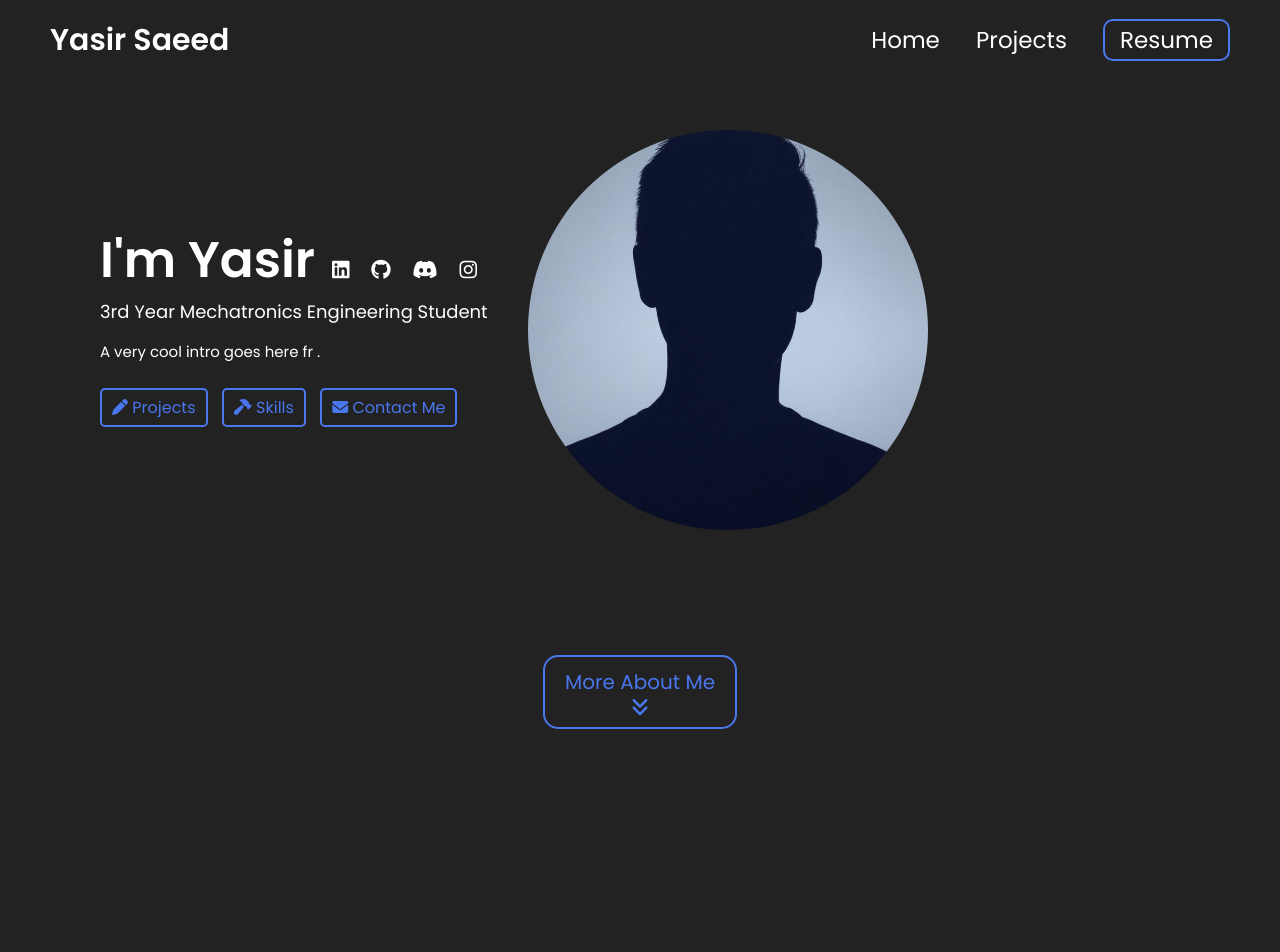
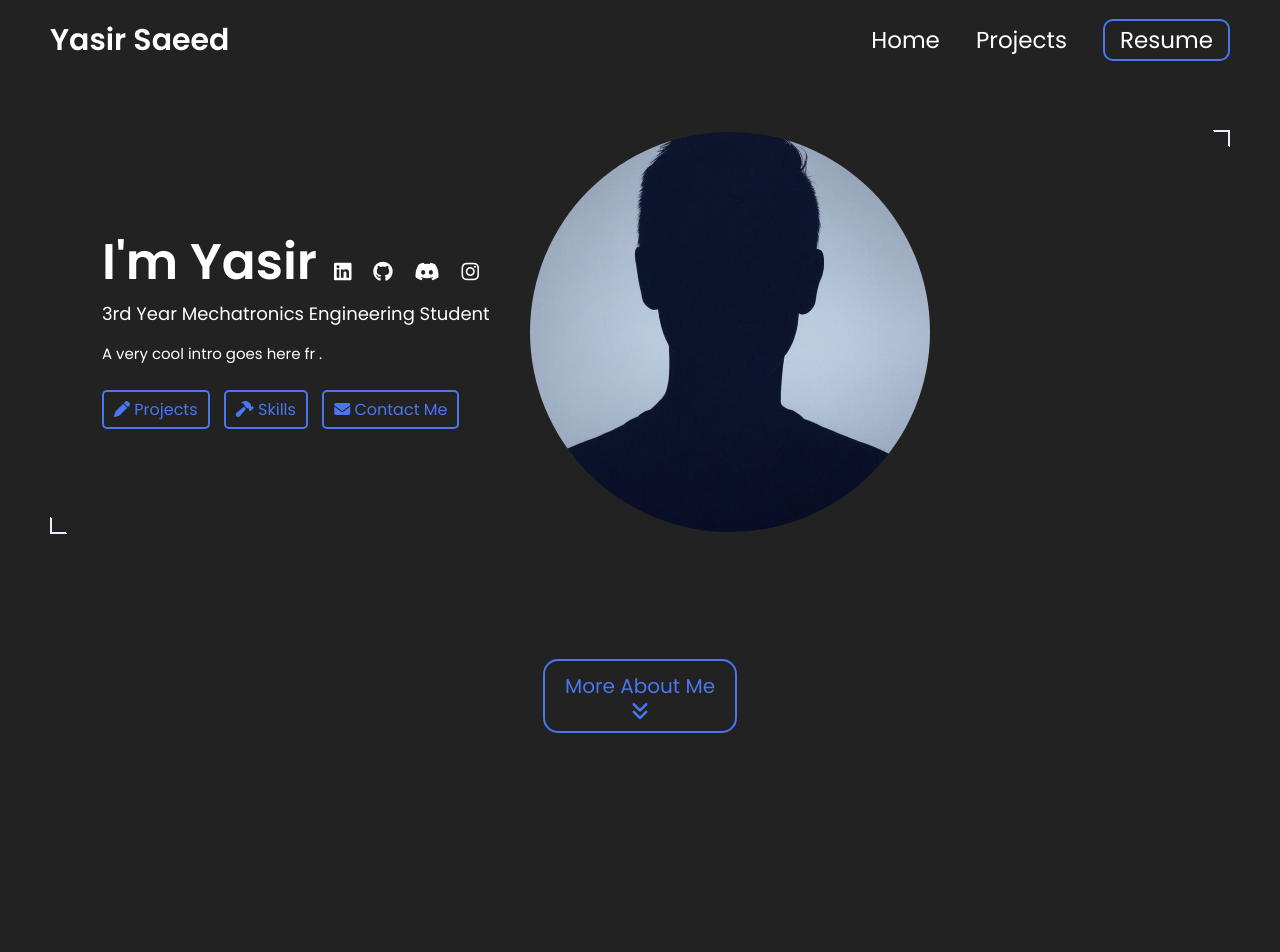
Before and after one commit to yasir159/yasir159.github.io, a Jekyll site: the page built from index.html, in a window 1280 px wide. Shown: the top 952 px of the page. Built offline with Jekyll 4.4.1, drawn with Linux system fonts in a browser that asks for light colours.

```diff
--- a/_config.yml
+++ b/_config.yml
@@ -80,7 +80,7 @@ formspree-key:   https://formspree.io/f/xgvzjqve
 # Active theme (Updatethis to switch themes). Make sure to keep the indentation the samne.
 colors: # this is the basic theme
   text: "#FFFFFF"
-  border: "EDEDFF"
+  border: "#EDEDFF"
   link: "#4a76ee"
   highlight: "#0c0cf2"
   background: "#222222"
```
